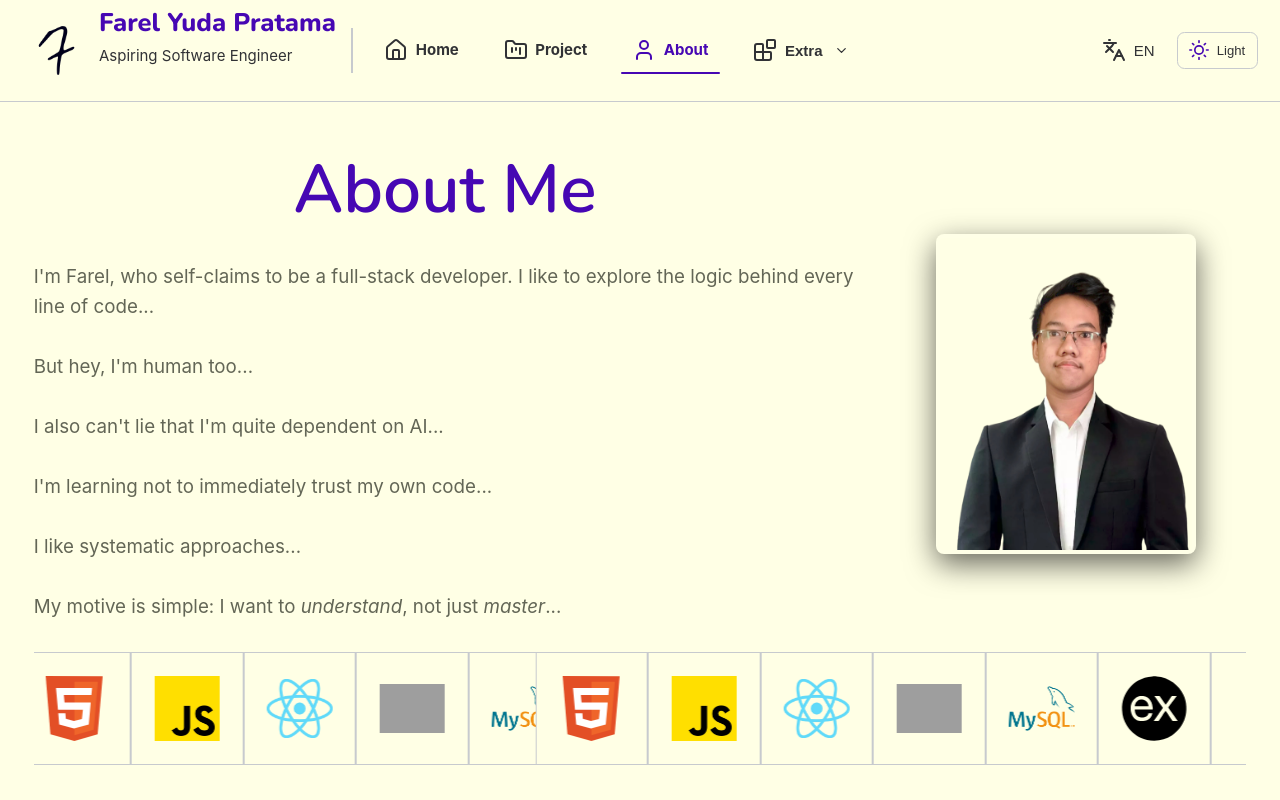
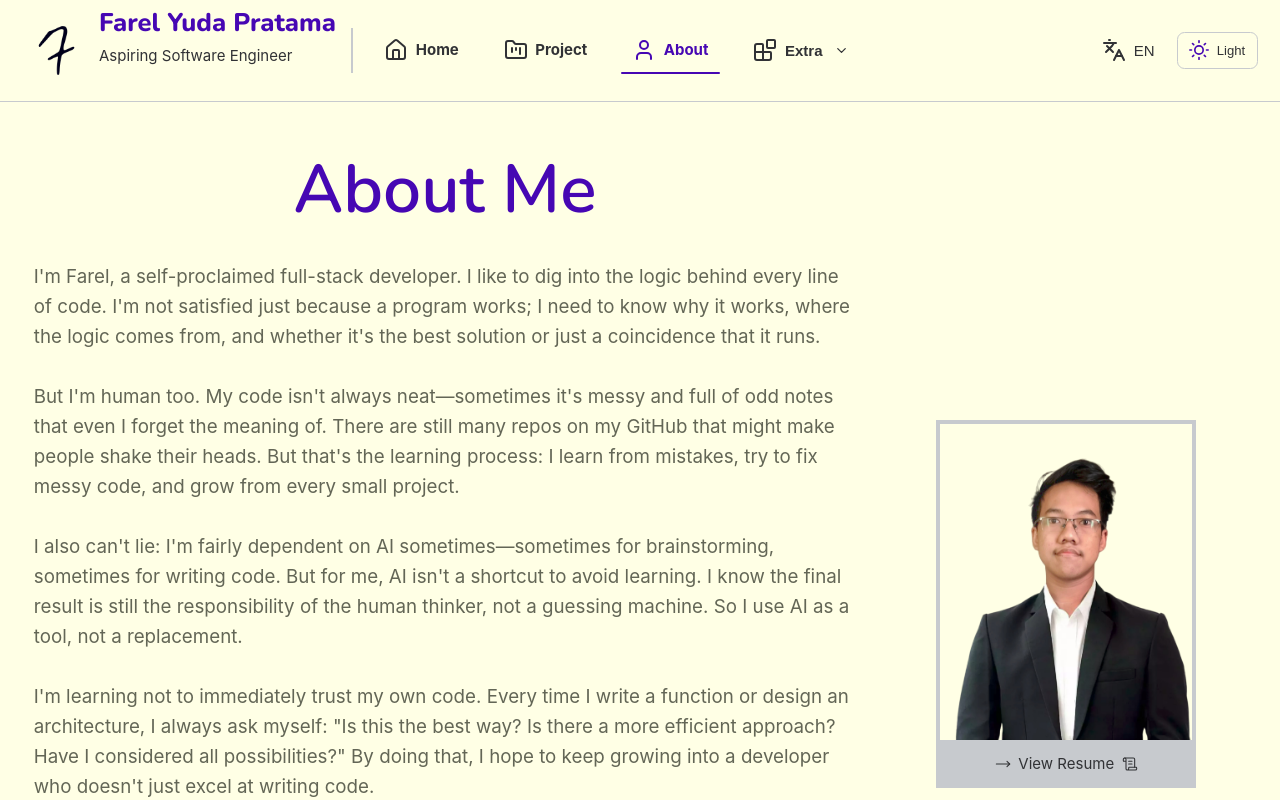
Before and after one commit to farelyudapratama/profile-web, a Vue app: page /about in a window 1280 px wide. Shown: the top 800 px of the page. Built offline with nearby package versions, Linux system fonts and the light colour scheme; grey boxes are pictures that could not be loaded; a web font is replaced by a local one.

Commit message:
Enhance TechStack component styling and add resume button with functionality

```diff
--- a/src/components/TechStack.vue
+++ b/src/components/TechStack.vue
@@ -41,6 +41,7 @@ const images = [
   width: 100%;
   display: flex;
   overflow-x: auto;
+  border: 1px solid var(--color-border);
 }
 .carousel::-webkit-scrollbar {
   display: none;
--- a/src/views/AboutView.vue
+++ b/src/views/AboutView.vue
@@ -1,5 +1,6 @@
 <script setup lang="ts">
 import { computed } from 'vue'
+import { MoveRight, ScrollText } from 'lucide-vue-next'
 import { useLanguageStore } from '@/stores/language'
 import TechStack from '../components/TechStack.vue'
 
@@ -9,6 +10,7 @@ const currentLang = computed(() => languageStore.currentLang || 'id')
 
 const textData = {
   aboutMe: { id: 'Tentang Saya', en: 'About Me' },
+  resumeButton: { id: 'Lihat Resume', en: 'View Resume' },
   paragraphs: {
     id: [
       `Saya Farel, yang self claim sebagai pengembang full-stack. Aku suka ngulik logika di balik setiap baris kode. Bukan cuma puas kalau programnya jalan, tapi mesti tahu kenapa itu jalan, darimana logikanya, dan apakah ini solusi terbaik atau cuma kebetulan berfungsi.`,
@@ -19,13 +21,17 @@ const textData = {
       `Motifku sederhana: aku pengen <em>ngerti</em>, bukan cuma <em>nguasain</em>. Aku pengen tahu kenapa sesuatu bekerja, bukan cuma gimana cara pakainya. Karena dengan pemahaman itu, aku yakin bisa jadi pengembang yang bukan cuma ikut arus tapi suatu hari, bisa bikin arus sendiri.`,
     ],
     en: [
-      `I'm Farel, who self-claims to be a full-stack developer. I like to explore the logic behind every line of code...`,
-      `But hey, I'm human too...`,
-      `I also can't lie that I'm quite dependent on AI...`,
-      `I'm learning not to immediately trust my own code...`,
-      `I like systematic approaches...`,
-      `My motive is simple: I want to <em>understand</em>, not just <em>master</em>...`,
+      `I'm Farel, a self-proclaimed full-stack developer. I like to dig into the logic behind every line of code. I'm not satisfied just because a program works; I need to know why it works, where the logic comes from, and whether it's the best solution or just a coincidence that it runs.`,
+      `But I'm human too. My code isn't always neat—sometimes it's messy and full of odd notes that even I forget the meaning of. There are still many repos on my GitHub that might make people shake their heads. But that's the learning process: I learn from mistakes, try to fix messy code, and grow from every small project.`,
+      `I also can't lie: I'm fairly dependent on AI sometimes—sometimes for brainstorming, sometimes for writing code. But for me, AI isn't a shortcut to avoid learning. I know the final result is still the responsibility of the human thinker, not a guessing machine. So I use AI as a tool, not a replacement.`,
+      `I'm learning not to immediately trust my own code. Every time I write a function or design an architecture, I always ask myself: "Is this the best way? Is there a more efficient approach? Have I considered all possibilities?" By doing that, I hope to keep growing into a developer who doesn't just excel at writing code.`,
+      `I like being systematic, but I also know the tech world is dynamic and constantly changing. So I try to stay flexible, open to new ideas, and not afraid to experiment. Because in the end, learning is a never-ending journey.`,
+      `My motive is simple: I want to <em>understand</em>, not just <em>master</em>. I want to know why something works, not just how to use it. With that understanding, I believe I can become a developer who not only follows the current but one day can create the current itself.`,
     ],
+  },
+  techStackParagraph: {
+    id: 'Beberapa teknologi yang saya gunakan',
+    en: 'Some of the technologies I use',
   },
 }
 </script>
@@ -48,10 +54,27 @@ const textData = {
 
       <aside class="about__image">
         <img src="/img/photo.png" :alt="`Foto Farel - ${textData.aboutMe[currentLang]}`" />
+        <a
+          href="/resume.pdf"
+          target="_blank"
+          class="resume-button"
+          rel="noopener noreferrer"
+          aria-label="Buka resume Farel di tab baru"
+        >
+          <MoveRight class="resume-icon left" />
+          <span class="resume-text">{{ textData.resumeButton[currentLang] }}</span>
+          <ScrollText class="resume-icon right" />
+        </a>
       </aside>
     </div>
 
-    <TechStack />
+    <section class="techstack-section">
+      <div class="about__header">
+        <h2 class="heading-2">TechStack</h2>
+        <p class="subtitle">{{ textData.techStackParagraph[currentLang] }}</p>
+      </div>
+      <TechStack />
+    </section>
   </section>
 </template>
 
@@ -77,21 +100,71 @@ const textData = {
 
 .about__image {
   display: flex;
+  flex-direction: column;
   justify-content: center;
   align-items: center;
   align-self: center;
+  gap: 0;
 }
 
 .about__image img {
   width: 260px;
   height: 320px;
   object-fit: cover;
-  border-radius: 8px;
-  border: 4px solid rgba(255, 255, 255, 0.06);
-  box-shadow: 0 10px 30px rgba(0, 0, 0, 0.6);
+  border-width: 4px 4px 0 4px;
+  border-style: solid;
+  border-color: var(--color-border);
+  cursor: pointer;
 }
 
+.resume-button {
+  display: block;
+  width: 260px;
+  padding: 0.75rem 0;
+  background-color: var(--color-border);
+  color: var(--color-text);
+  text-decoration: none;
+  font-weight: 500;
+  transition:
+    background-color 0.2s ease,
+    transform 0.12s ease;
+  text-align: center;
+}
+
+.resume-button:hover {
+  background-color: var(--color-text);
+  color: var(--color-background);
+}
+
+.resume-button .resume-icon {
+  width: 16px;
+  height: 16px;
+  vertical-align: middle;
+  stroke-width: 1.6;
+  display: inline-block;
+}
+.resume-button .resume-icon.left {
+  margin-right: 0.5rem;
+}
+
+.resume-button .resume-icon.left:hover {
+  transition: transform 0.3s ease-out;
+  transform: rotate(-45deg);
+}
+
+.resume-button .resume-icon.right {
+  margin-left: 0.5rem;
+}
+.resume-button .resume-text {
+  display: inline-block;
+  vertical-align: middle;
+}
 /* Responsive */
+
+/* rotate left icon on button hover */
+.resume-button:hover .resume-icon.left {
+  transform: rotate(-28deg);
+}
 @media (max-width: 1100px) {
   .about__content {
     grid-template-columns: 1fr 280px;
@@ -105,5 +178,8 @@ const textData = {
     width: 160px;
     height: 200px;
   }
+  .resume-button {
+    width: 160px;
+  }
 }
 </style>
```
